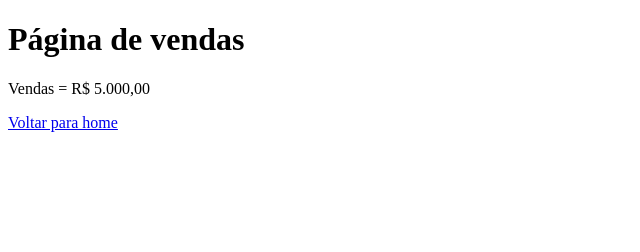
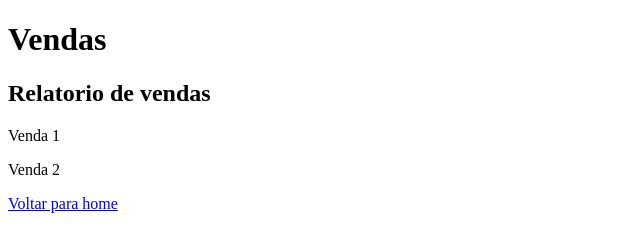
Before and after one commit to ygorgabs/aulagithub, a plain HTML site: page vendas.html in a window 1280 px wide. Shown: the whole page, without its empty margins (0-640 px from the left). Drawn offline with Linux system fonts and the light colour scheme.

Commit message:
Teste do git diff

```diff
--- a/vendas.html
+++ b/vendas.html
@@ -6,8 +6,10 @@
     <title>Document</title>
 </head>
 <body>
-    <h1>Página de vendas</h1>
-    <p>Vendas = R$ 5.000,00</p>
+    <h1>Vendas</h1>
+    <h2>Relatorio de vendas</h2>
+    <p>Venda 1</p>
+    <p>Venda 2</p>
     <a href="index.html">Voltar para home</a>
 </body>
 </html>
```
